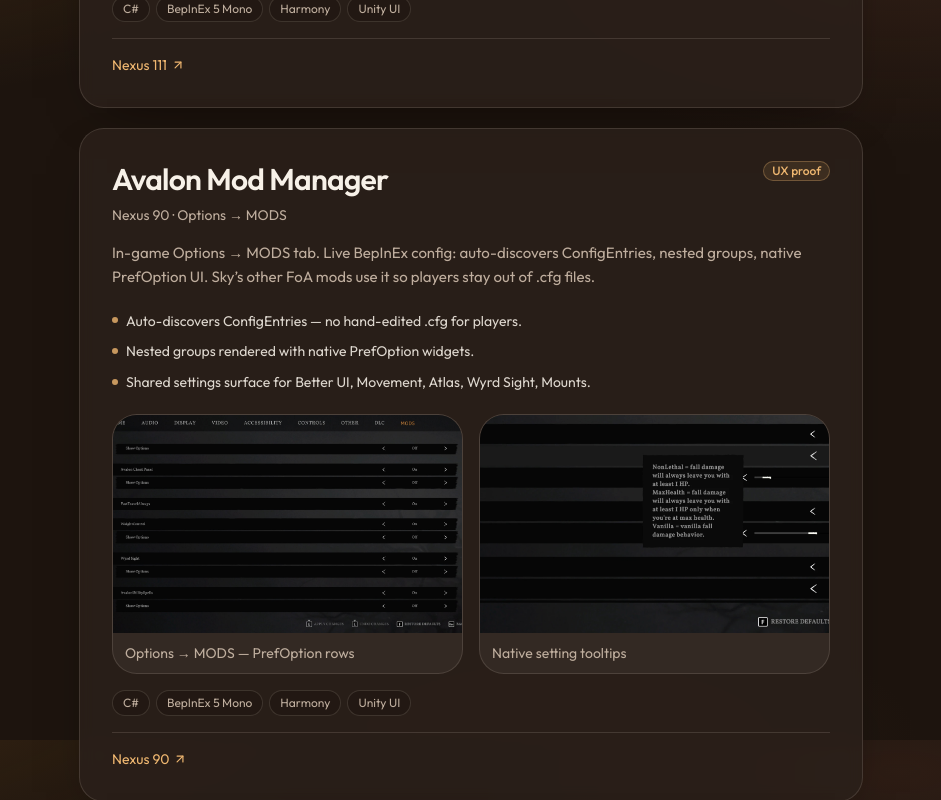
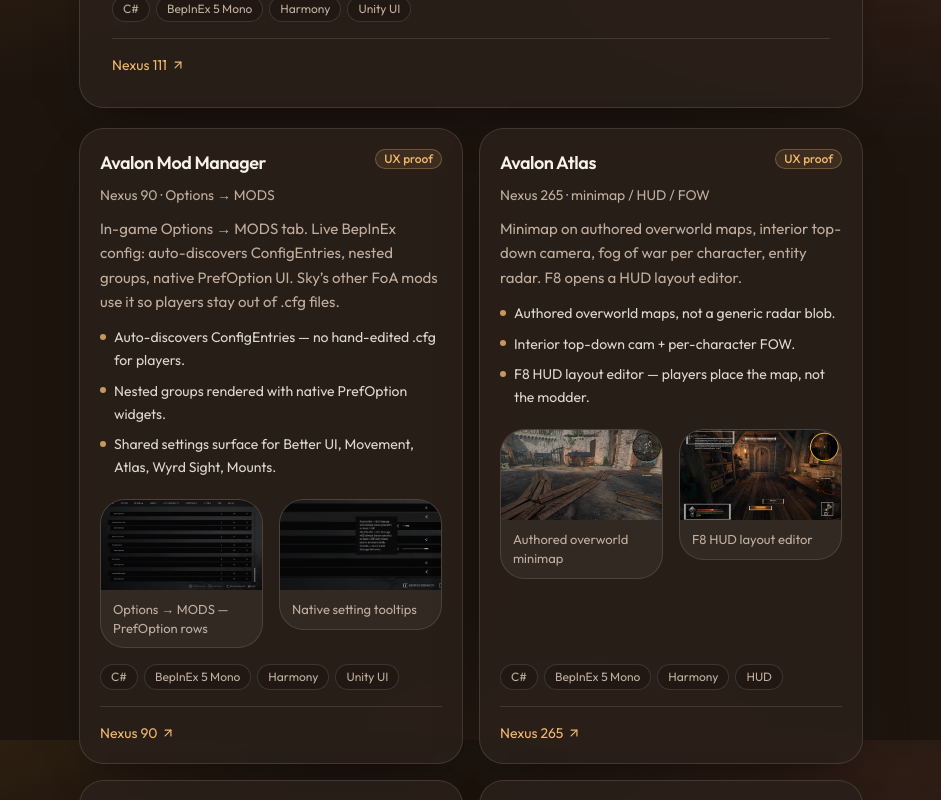
Before and after one commit to skythebro/bryan-cant-portfolio, a Next.js app: page / in a window 1280 px wide. Shown: the part 860-1660 px from the top of the page, without its empty margins (329-1270 px from the left). Built offline with nearby package versions, Linux system fonts and the light colour scheme.

Commit message:
Give each featured desk a distinct primary lead card.
Treat featured as a lead only when personas[0] matches the active tab, and make AMM/Atlas mods-primary so Mods no longer opens on Better UI.

Co-authored-by: Bryan Cant <SkyKDG@users.noreply.github.com>

```diff
--- a/components/featured-work.tsx
+++ b/components/featured-work.tsx
@@ -2,14 +2,20 @@
 
 import { AnimatePresence } from "framer-motion";
 import { useMemo, useState } from "react";
-import { personas, projects, type Persona, type Project } from "@/lib/content";
+import {
+  isFeaturedLead,
+  personas,
+  projects,
+  type Persona,
+  type Project,
+} from "@/lib/content";
 import { ProjectCard } from "@/components/project-card";
 import { SectionHeading } from "@/components/section-heading";
 import { Tabs, TabsContent, TabsList, TabsTrigger } from "@/components/ui/tabs";
 
-function arrangeCards(items: Project[]) {
-  const lead = items.filter((project) => project.featured);
-  const rest = items.filter((project) => !project.featured);
+function arrangeCards(items: Project[], persona: Persona) {
+  const lead = items.filter((project) => isFeaturedLead(project, persona));
+  const rest = items.filter((project) => !isFeaturedLead(project, persona));
   const withShots = rest.filter((project) => (project.shots?.length ?? 0) > 0);
   const compact = rest.filter((project) => (project.shots?.length ?? 0) === 0);
   return { lead, withShots, compact };
@@ -36,7 +42,7 @@ function CardGrid({
               : "h-full"
           }
         >
-          <ProjectCard project={project} index={indexOffset + index} />
+          <ProjectCard project={project} index={indexOffset + index} lead={false} />
         </div>
       ))}
     </div>
@@ -54,7 +60,7 @@ export function FeaturedWork() {
     [persona],
   );
 
-  const { lead, withShots, compact } = arrangeCards(visible);
+  const { lead, withShots, compact } = arrangeCards(visible, persona);
 
   return (
     <section id="work" className="relative z-0 scroll-mt-20">
@@ -66,7 +72,11 @@ export function FeaturedWork() {
 
       <Tabs
         value={persona}
-        onValueChange={(value) => setPersona(value as Persona)}
+        onValueChange={(value) => {
+          if (value === "systems" || value === "mods" || value === "ui") {
+            setPersona(value);
+          }
+        }}
         className="gap-5"
       >
         <TabsList
@@ -97,6 +107,7 @@ export function FeaturedWork() {
                       key={project.id}
                       project={project}
                       index={index}
+                      lead
                     />
                   ))}
                   <CardGrid items={withShots} indexOffset={lead.length} />
--- a/components/project-card.tsx
+++ b/components/project-card.tsx
@@ -17,9 +17,11 @@ function kickerLine(kicker: string) {
 export function ProjectCard({
   project,
   index,
+  lead = false,
 }: {
   project: Project;
   index: number;
+  lead?: boolean;
 }) {
   const meta = kickerLine(project.kicker);
 
@@ -35,13 +37,13 @@ export function ProjectCard({
         ease: [0.22, 1, 0.36, 1],
       }}
       className={`panel flex h-full min-w-0 flex-col ${
-        project.featured ? "p-6 sm:p-8" : "p-5"
+        lead ? "p-6 sm:p-8" : "p-5"
       }`}
     >
       <header className="flex min-w-0 items-start justify-between gap-3">
         <h3
           className={`relative z-10 min-w-0 flex-1 text-pretty font-semibold tracking-tight ${
-            project.featured ? "text-2xl sm:text-3xl" : "text-lg"
+            lead ? "text-2xl sm:text-3xl" : "text-lg"
           }`}
         >
           {project.title}
@@ -72,14 +74,14 @@ export function ProjectCard({
       <div className="flex min-h-0 flex-1 flex-col">
         <p
           className={`relative z-10 max-w-3xl text-[15px] leading-relaxed text-muted-foreground ${
-            project.featured ? "mt-4" : "mt-3"
+            lead ? "mt-4" : "mt-3"
           }`}
         >
           {project.summary}
         </p>
 
         {project.highlights && project.highlights.length > 0 ? (
-          <ul className={`space-y-2 ${project.featured ? "mt-5" : "mt-3"}`}>
+          <ul className={`space-y-2 ${lead ? "mt-5" : "mt-3"}`}>
             {project.highlights.map((item) => (
               <li
                 key={item}
@@ -95,7 +97,7 @@ export function ProjectCard({
           <ProjectShots
             shots={project.shots}
             title={project.title}
-            featured={project.featured}
+            featured={lead}
           />
         ) : null}
 
--- a/lib/content.ts
+++ b/lib/content.ts
@@ -172,7 +172,7 @@ export const projects: Project[] = [
   },
   {
     id: "avalon-manager",
-    personas: ["ui", "mods"],
+    personas: ["mods", "ui"],
     title: "Avalon Mod Manager",
     kicker: "Nexus 90 · Options → MODS",
     summary:
@@ -208,7 +208,7 @@ export const projects: Project[] = [
   },
   {
     id: "avalon-atlas",
-    personas: ["ui", "mods"],
+    personas: ["mods", "ui"],
     title: "Avalon Atlas",
     kicker: "Nexus 265 · minimap / HUD / FOW",
     summary:
@@ -599,6 +599,11 @@ export const timeline: TimelineItem[] = [
   },
 ];
 
+/** Lead/featured card only when this desk is the project's primary persona. */
+export function isFeaturedLead(project: Project, persona: Persona) {
+  return Boolean(project.featured) && project.personas[0] === persona;
+}
+
 export const personas: {
   id: Persona;
   label: string;
```
